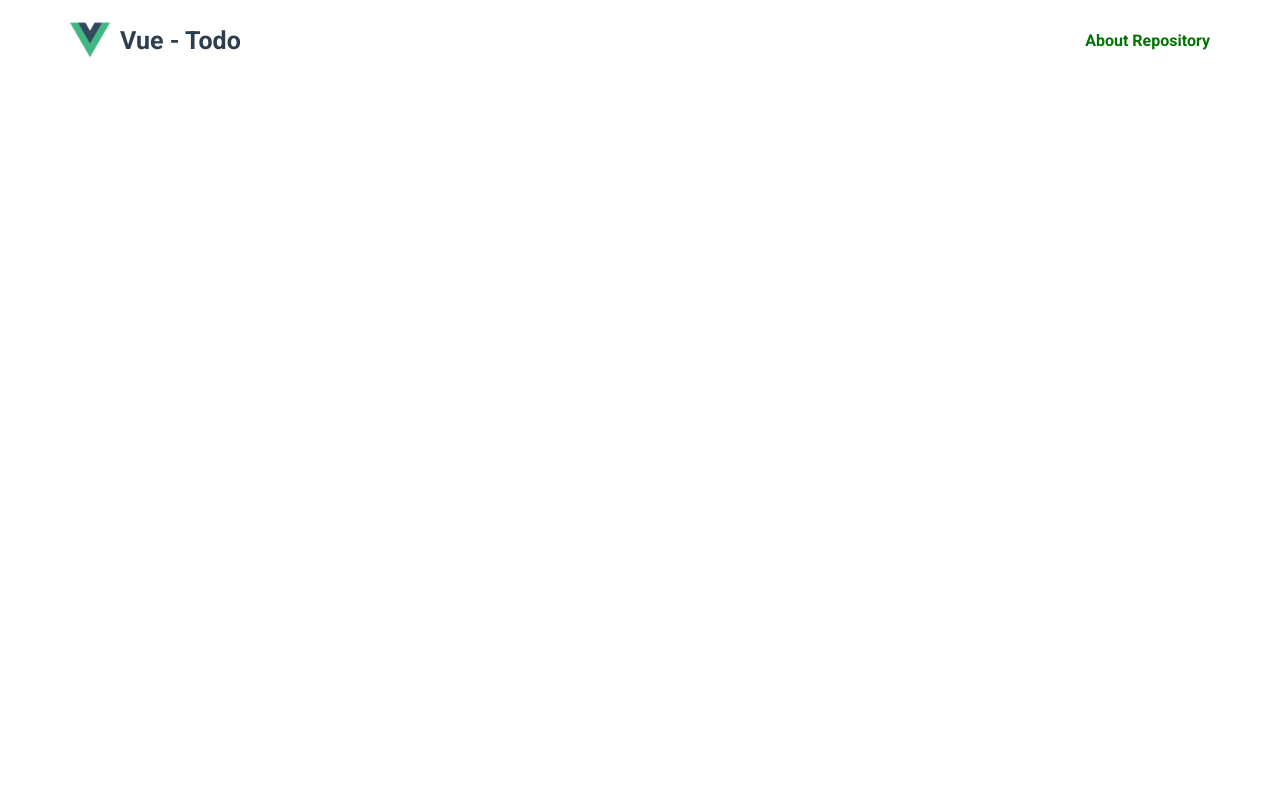
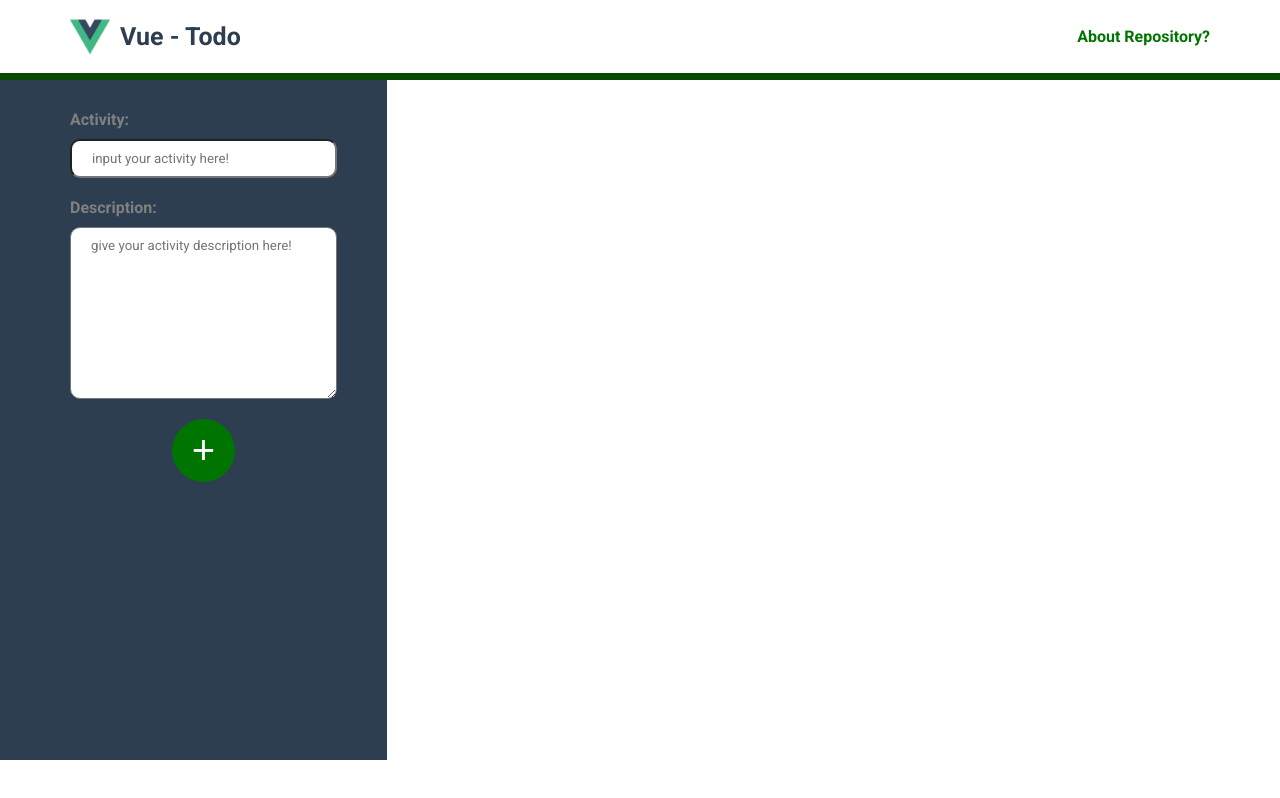
Before and after one commit to Adisudirta/todo-list-vue-ts, a Vue app: page / in a window 1280 px wide. Built offline with nearby package versions, Linux system fonts and the light colour scheme.

Commit message:
create style for Sidebar component

```diff
--- a/src/components/Header.vue
+++ b/src/components/Header.vue
@@ -17,7 +17,7 @@ export default Header;
 
     <div>
       <a href="https://github.com/Adisudirta/todo-list-vue-ts" target="_blank">
-        About Repository
+        About Repository?
       </a>
     </div>
   </header>
@@ -30,13 +30,13 @@ $secondary-color: #2c3e50;
 
 header {
   align-items: center;
+  border-bottom: 7px solid rgb(5, 75, 5);
   color: $secondary-color;
   display: flex;
   font: 100% $roboto;
   height: 10vh;
   justify-content: space-between;
   padding: 0px 70px;
-  position: fixed;
   width: 100%;
 
   .logo-container {
--- /dev/null
+++ b/src/components/SideBar.vue
@@ -0,0 +1,76 @@
+<script lang="ts">
+import { defineComponent } from "vue";
+
+const SideBar = defineComponent({
+  name: "SideBar",
+});
+
+export default SideBar;
+</script>
+
+<template>
+  <section class="side-bar">
+    <div>
+      <label for="activity"> Activity: </label>
+      <input
+        placeholder="input your activity here!"
+        type="text"
+        id="activity"
+      />
+    </div>
+    <div>
+      <label for="desc"> Description: </label>
+      <textarea
+        placeholder="give your activity description here!"
+        name="Description"
+        id="desc"
+        cols="30"
+        rows="10"
+      ></textarea>
+    </div>
+    <button>+</button>
+  </section>
+</template>
+
+<style scoped lang="scss">
+$primary-color: rgb(0, 116, 0);
+$roboto: "Roboto", sans-serif;
+$secondary-color: #2c3e50;
+.side-bar {
+  font: 100% $roboto;
+  font-weight: bold;
+  background-color: $secondary-color;
+  padding: 30px 50px 30px 70px;
+  height: 85vh;
+
+  div {
+    display: flex;
+    flex-direction: column;
+    margin-bottom: 20px;
+
+    label {
+      margin-bottom: 10px;
+      color: gray;
+    }
+
+    input,
+    textarea {
+      padding: 10px 20px;
+      border-radius: 10px;
+      font-family: inherit;
+    }
+  }
+
+  button {
+    font-size: 40px;
+    background-color: $primary-color;
+    cursor: pointer;
+    color: white;
+    border: none;
+    padding: 9px 20px;
+    margin: auto;
+    display: block;
+    border-radius: 50%;
+  }
+}
+</style>
--- a/src/pages/TodoList.vue
+++ b/src/pages/TodoList.vue
@@ -2,11 +2,13 @@
 import { defineComponent } from "vue";
 
 import Header from "../components/Header.vue";
+import SideBar from "../components/SideBar.vue";
 
 const TodoList = defineComponent({
   name: "TodoList",
   components: {
     Header,
+    SideBar,
   },
 });
 
@@ -15,4 +17,13 @@ export default TodoList;
 
 <template>
   <Header />
+  <div class="main-container">
+    <SideBar />
+  </div>
 </template>
+
+<style lang="scss">
+.main-container {
+  display: flex;
+}
+</style>
```
